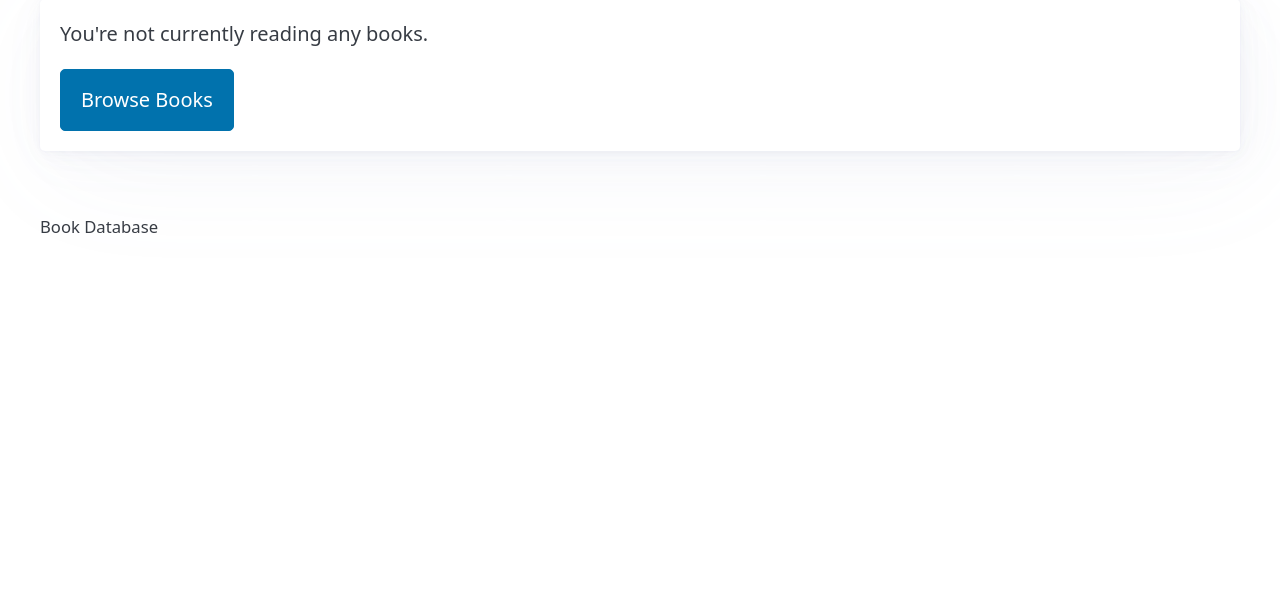
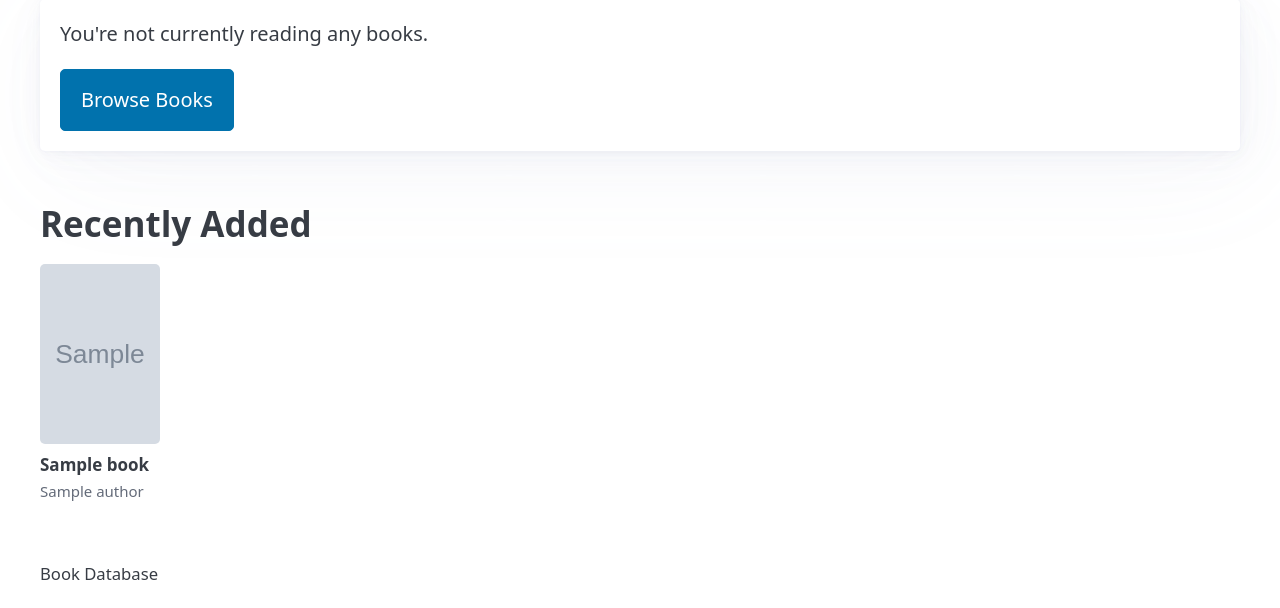
Before and after one commit to wyldphyre/bookdatabase, a Flask app: page / in a window 1280 px wide. Shown: the part 343-951 px from the top of the page. Before the commit the page ends 576 px from the top, so only its background shows below. Run offline with Flask 3, Linux system fonts and the light colour scheme; tables that the repository leaves empty hold one stand-in row (values such as "Sample post"); grey boxes marked "Sample" are stand-in pictures; some libraries are stand-ins or nearby versions.

Commit message:
Add Recently Added section to dashboard
Shows the last 10 books added as a horizontally scrollable strip of cover
thumbnails below the Currently Reading section.

Co-Authored-By: Claude Opus 4.6 <noreply@anthropic.com>

```diff
--- a/app.py
+++ b/app.py
@@ -12,7 +12,7 @@ from sqlalchemy.orm import joinedload, subqueryload
 from models import db, Book, Author, Series, Read, BookFormat, AuthorGender, Tag, book_tags, author_tags, series_tags
 from database import init_db
 
-APP_VERSION = '0.10.2'
+APP_VERSION = '0.10.3'
 
 app = Flask(__name__)
 app.config['SECRET_KEY'] = os.environ.get('SECRET_KEY', 'dev-secret-key-change-in-production')
@@ -122,10 +122,14 @@ def dashboard():
     ).filter_by(status='Reading').order_by(Read.start_date.desc()).all()
     total_books = Book.query.count()
     total_reads = Read.query.filter_by(status='Completed').count()
+    recently_added = Book.query.options(
+        subqueryload(Book.authors)
+    ).order_by(Book.date_added.desc()).limit(10).all()
     return render_template('dashboard.html',
                          active_reads=active_reads,
                          total_books=total_books,
-                         total_reads=total_reads)
+                         total_reads=total_reads,
+                         recently_added=recently_added)
 
 
 # Book routes
--- a/static/css/style.css
+++ b/static/css/style.css
@@ -200,6 +200,85 @@ form fieldset {
     justify-content: center;
     color: white;
     border-radius: var(--pico-border-radius);
+}
+
+/* Recently added horizontal scroll */
+.recently-added-scroll {
+    display: flex;
+    gap: 1rem;
+    overflow-x: auto;
+    padding-bottom: 0.75rem;
+    scroll-snap-type: x mandatory;
+}
+
+.recently-added-scroll::-webkit-scrollbar {
+    height: 6px;
+}
+
+.recently-added-scroll::-webkit-scrollbar-track {
+    background: transparent;
+}
+
+.recently-added-scroll::-webkit-scrollbar-thumb {
+    background: var(--pico-muted-border-color);
+    border-radius: 3px;
+}
+
+.recently-added-card {
+    flex: 0 0 120px;
+    display: flex;
+    flex-direction: column;
+    gap: 0.5rem;
+    text-decoration: none;
+    color: inherit;
+    scroll-snap-align: start;
+}
+
+.recently-added-card:hover {
+    opacity: 0.85;
+}
+
+.recently-added-card img {
+    width: 120px;
+    height: 180px;
+    object-fit: cover;
+    border-radius: var(--pico-border-radius);
+}
+
+.recently-added-placeholder {
+    width: 120px;
+    height: 180px;
+    background: linear-gradient(135deg, #667eea 0%, #764ba2 100%);
+    display: flex;
+    align-items: center;
+    justify-content: center;
+    color: white;
+    font-size: 2rem;
+    border-radius: var(--pico-border-radius);
+}
+
+.recently-added-info {
+    display: flex;
+    flex-direction: column;
+    gap: 0.2rem;
+}
+
+.recently-added-info strong {
+    font-size: 0.85rem;
+    line-height: 1.3;
+    display: -webkit-box;
+    -webkit-line-clamp: 2;
+    -webkit-box-orient: vertical;
+    overflow: hidden;
+}
+
+.recently-added-info small {
+    font-size: 0.75rem;
+    color: var(--pico-muted-color);
+    display: -webkit-box;
+    -webkit-line-clamp: 1;
+    -webkit-box-orient: vertical;
+    overflow: hidden;
 }
 
 /* Stats */
--- a/templates/dashboard.html
+++ b/templates/dashboard.html
@@ -74,4 +74,25 @@
         <a href="{{ url_for('book_list') }}" role="button">Browse Books</a>
     </article>
 {% endif %}
+
+<h2>Recently Added</h2>
+{% if recently_added %}
+<div class="recently-added-scroll">
+    {% for book in recently_added %}
+    <a href="{{ url_for('book_detail', id=book.id) }}" class="recently-added-card">
+        {% if book.cover_image %}
+        <img src="{{ url_for('static', filename='uploads/' + book.cover_image) }}" alt="{{ book.title }}" loading="lazy">
+        {% else %}
+        <div class="recently-added-placeholder">{{ book.title[0] }}</div>
+        {% endif %}
+        <div class="recently-added-info">
+            <strong>{{ book.title }}</strong>
+            {% if book.authors %}
+            <small>{% for author in book.authors %}{{ author.name }}{% if not loop.last %}, {% endif %}{% endfor %}</small>
+            {% endif %}
+        </div>
+    </a>
+    {% endfor %}
+</div>
+{% endif %}
 {% endblock %}
```
